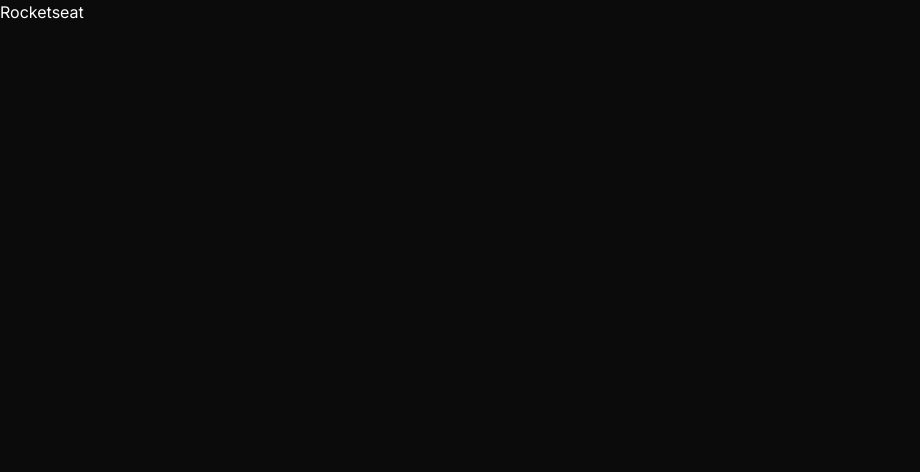
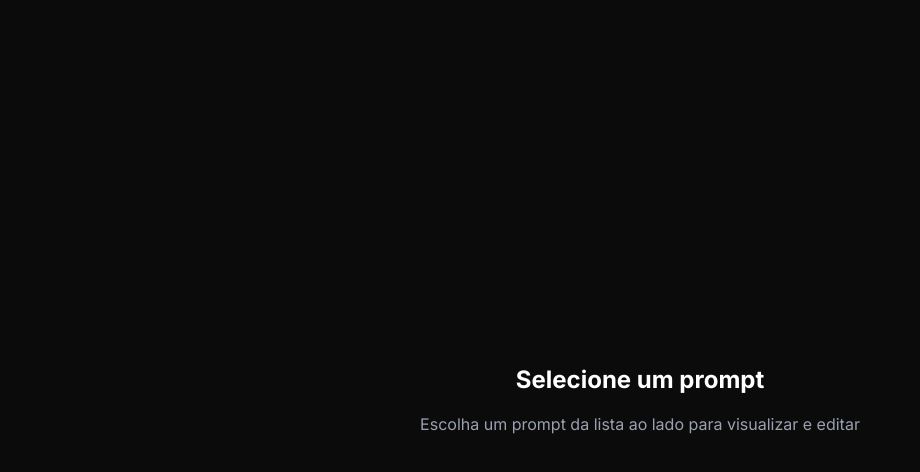
Before and after one commit to edvxndxvi/rocketseat-prompt-manager, a Next.js app: page / in a window 1280 px wide. Shown: the top 472 px of the page, without its empty margins (0-920 px from the left). Built offline with nearby package versions, Linux system fonts and the light colour scheme.

Commit message:
adding home page

```diff
--- a/src/app/layout.tsx
+++ b/src/app/layout.tsx
@@ -23,7 +23,15 @@ export default function RootLayout({
             lang="en"
             className={`${inter.variable} h-full antialiased bg-gray-900 text-white`}
         >
-            <body className="min-h-full flex flex-col">{children}</body>
+            <body className="min-h-full flex flex-col">
+                <section className="flex h-screen">
+                    <main className="relative flex-1 overflow-auto min-w-0">
+                        <div className="p-4 sm:p-6 md:p-8 max-w-full md:max-w-3xl mx-auto h-full">
+                            {children}
+                        </div>
+                    </main>
+                </section>
+            </body>
         </html>
     );
 }
--- a/src/app/page.tsx
+++ b/src/app/page.tsx
@@ -1,7 +1,17 @@
 export default function Home() {
     return (
-        <div>
-            <h2>Rocketseat</h2>
-        </div>
+        <section className="flex min-h-full">
+            <div className="flex flex-1 items-center justify-center">
+                <div className="text-center">
+                    <h1 className="text-2xl font-bold mb-4">
+                        Selecione um prompt
+                    </h1>
+                    <p className="text-gray-400">
+                        Escolha um prompt da lista ao lado para visualizar e
+                        editar
+                    </p>
+                </div>
+            </div>
+        </section>
     );
 }
```
